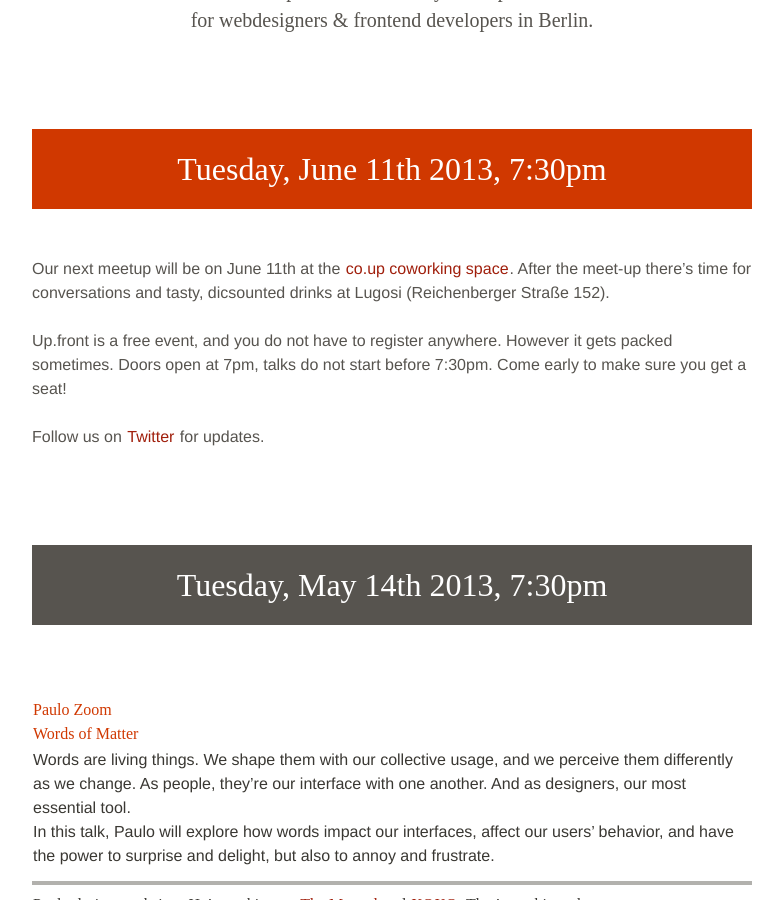
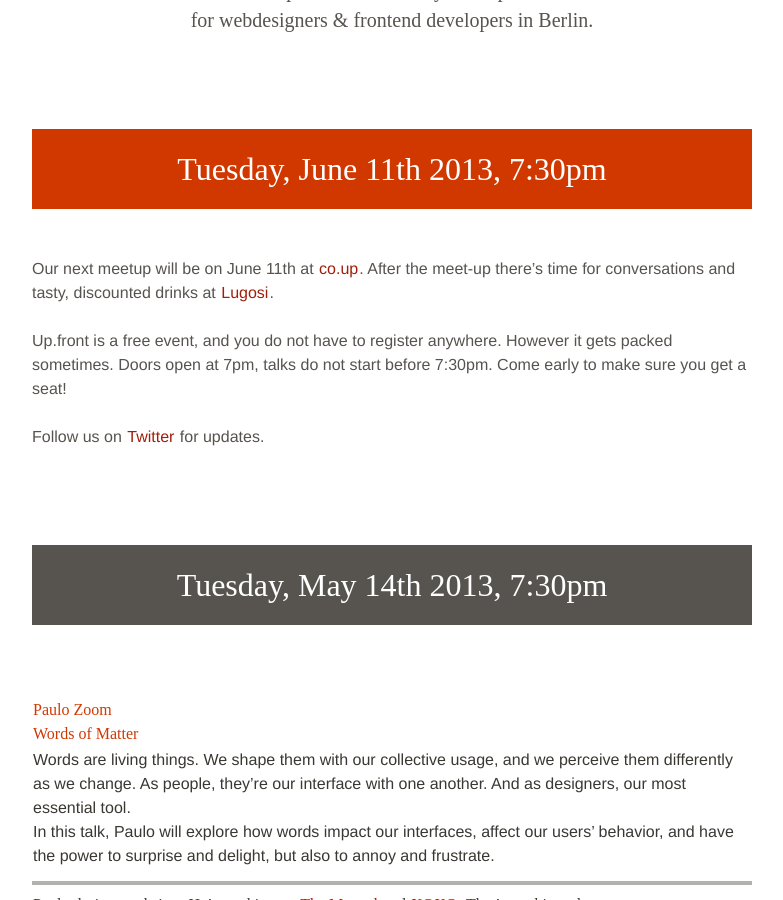
Before and after one commit to upfrontug/upfrontug.github.io, a Jekyll site: the page built from index.html, in a window 1280 px wide and 900 px high, scrolled down 399 px. Shown: the whole window, without its empty margins (248-1031 px from the left). Built offline with Jekyll 4.4.1, drawn with Linux system fonts in a browser that asks for light colours; nearby versions of some CDN libraries; a style sheet for code colours, icons or effects is not loaded.

Commit message:
typo, add link to lugosi map

```diff
--- a/index.html
+++ b/index.html
@@ -13,7 +13,7 @@
       </h2>
     </header>
     <p>
-      Our next meetup will be on June 11th at the <a href="http://co-up.de/">co.up coworking space</a>. After the meet-up there’s time for conversations and tasty, dicsounted drinks at Lugosi (Reichenberger Straße 152).
+      Our next meetup will be on June 11th at <a href="http://co-up.de/">co.up</a>. After the meet-up there’s time for conversations and tasty, discounted drinks at <a href="http://goo.gl/maps/aapKr">Lugosi</a>.
     </p>
     <p>
       Up.front is a free event, and you do not have to register anywhere. However it gets packed sometimes. Doors open at 7pm, talks do not start before 7:30pm. Come early to make sure you get a seat!<br><br>
```
